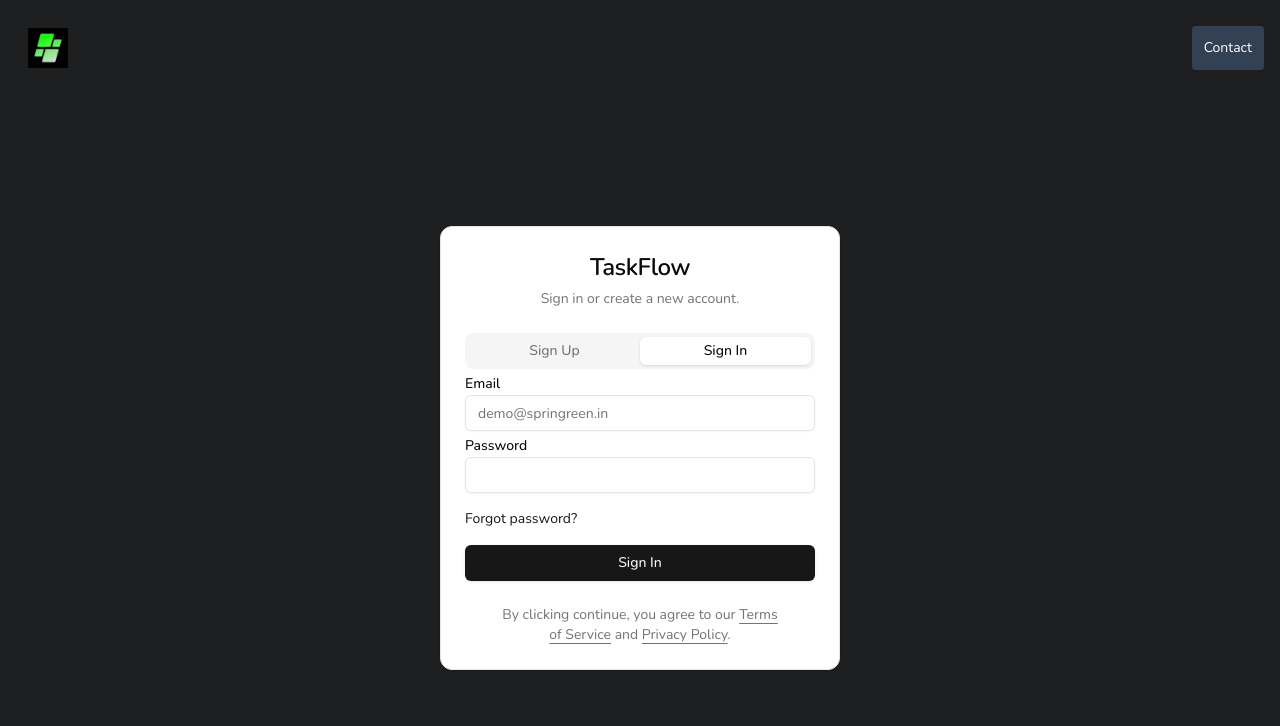
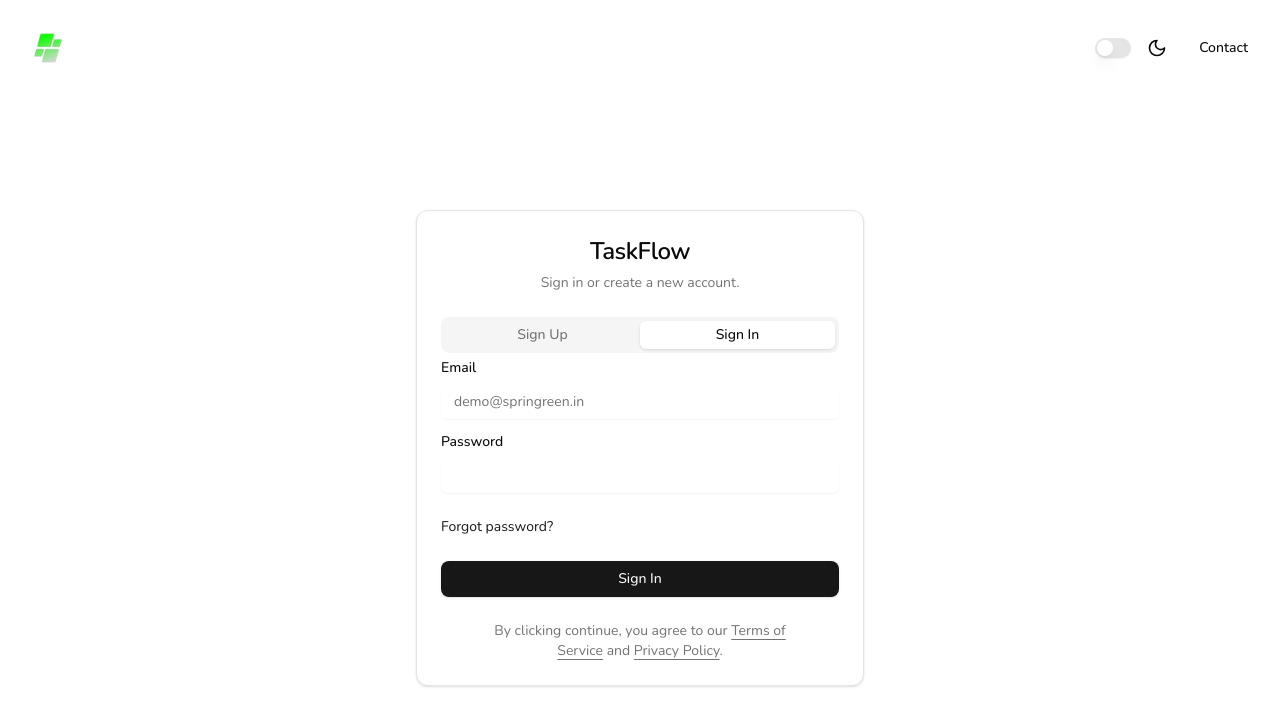
Before and after one commit to mohit-nagaraj/asanaclone, a Next.js app: page /auth in a window 1280 px wide. Shown: the top 726 px of the page. Built offline with nearby package versions, Linux system fonts and the light colour scheme.

Commit message:
Modified Sign-in

```diff
--- a/src/app/auth/page.tsx
+++ b/src/app/auth/page.tsx
@@ -1,7 +1,9 @@
-"use client";
+"use client"
 
-import { useEffect, useState } from "react";
-import { Button } from "@/components/ui/button";
+import { useEffect, useState } from "react"
+import { useRouter, useSearchParams } from "next/navigation"
+import { Moon, Sun } from 'lucide-react'
+import { Button } from "@/components/ui/button"
 import {
   Card,
   CardContent,
@@ -9,58 +11,73 @@ import {
   CardFooter,
   CardHeader,
   CardTitle,
-} from "@/components/ui/card";
-import { Input } from "@/components/ui/input";
-import { Label } from "@/components/ui/label";
-import { Tabs, TabsContent, TabsList, TabsTrigger } from "@/components/ui/tabs";
-import { useRouter, useSearchParams } from "next/navigation";
+} from "@/components/ui/card"
+import { Input } from "@/components/ui/input"
+import { Switch } from "@/components/ui/switch"
+import { Label } from "@/components/ui/label"
+import { Tabs, TabsContent, TabsList, TabsTrigger } from "@/components/ui/tabs"
 import { ForgotPasswordModal } from "@/components/modal/forgot-password";
 
 export default function AuthForm() {
-  const router = useRouter();
-  const query = useSearchParams();
-  const logout = query.get("logout");
-  const [loggingOut, setLoggingOut] = useState<boolean>(
-    logout === "true" ? true : false
-  );
-
-  const [isLoading, setIsLoading] = useState<boolean>(false);
-
-  async function onSubmit(event: React.FormEvent<HTMLFormElement>) {
-    event.preventDefault();
-    setIsLoading(true);
-    router.push("/home");
-    setTimeout(() => {
-      setIsLoading(false);
-    }, 3000);
-  }
+  const router = useRouter()
+  const query = useSearchParams()
+  const logout = query.get("logout")
+  const [loggingOut, setLoggingOut] = useState<boolean>(logout === "true")
+  const [isLoading, setIsLoading] = useState<boolean>(false)
+  const [isDarkMode, setIsDarkMode] = useState<boolean>(false)
 
   useEffect(() => {
     if (logout) {
       setTimeout(() => {
-        setLoggingOut(false);
-      }, 3000);
+        setLoggingOut(false)
+      }, 3000)
     }
-  }, []);
+  }, [logout])
+
+  useEffect(() => {
+    // Check for user's preferred color scheme
+    if (window.matchMedia && window.matchMedia('(prefers-color-scheme: dark)').matches) {
+      setIsDarkMode(true)
+    }
+  }, [])
+
+  async function onSubmit(event: React.FormEvent<HTMLFormElement>) {
+    event.preventDefault()
+    setIsLoading(true)
+    router.push("/home")
+    setTimeout(() => {
+      setIsLoading(false)
+    }, 3000)
+  }
+
+  function toggleDarkMode() {
+    setIsDarkMode(!isDarkMode)
+  }
 
   return (
-    <div className="flex flex-col h-screen bg-[#1E1F21]">
-      <div className="w-full flex justify-between p-4 ">
+    <div className={`flex flex-col min-h-screen ${isDarkMode ? 'dark' : ''}`}>
+      <div className="w-full flex justify-between p-4 bg-background text-foreground">
         <div className="flex items-center p-3">
-          <img src="springreen_logo.png" alt="Logo" className="h-10" />
+          <img src="springreen_logo1.png" alt="TaskFlow" className="h-10 w-10 transition-all duration-200 transform hover:scale-110 active:scale-95 " />
         </div>
-        <div className="flex items-center">
-          <a
-            href="/"
-            className="text-sm text-white bg-slate-700 p-3 rounded-sm text-primary hover:bg-slate-300 hover:text-black"
-          >
+        <div className="flex items-center space-x-4">
+          <Switch
+            onCheckedChange={toggleDarkMode}
+            className="text-foreground"
+          />
+            {isDarkMode ? <Sun className="h-5 w-5" /> : <Moon className="h-5 w-5" />}
+            <span className="sr-only">Toggle dark mode</span>
+
+          <Button variant="ghost" asChild>
+            <a href="/" className="text-sm">
               Contact
             </a>
+          </Button>
         </div>
       </div>
-      <div className="flex flex-col items-center justify-center flex-1">
+      <div className="flex flex-col items-center justify-center flex-1 p-4 bg-background">
         {loggingOut ? (
-          <Card className="w-[400px]">
+          <Card className={`w-full max-w-md ${isDarkMode ? " bg-[#2e2e30]":""} `}>
             <CardHeader className="text-center">
               <CardTitle className="text-2xl">TaskFlow</CardTitle>
               <CardDescription>Logging out...</CardDescription>
@@ -72,7 +89,7 @@ export default function AuthForm() {
             </CardContent>
           </Card>
         ) : (
-          <Card className="w-[400px]">
+            <Card className={`w-full max-w-md ${isDarkMode ? "bg-[#2e2e30]":""} `}>
             <CardHeader className="text-center">
               <CardTitle className="text-2xl">TaskFlow</CardTitle>
               <CardDescription>
@@ -87,27 +104,28 @@ export default function AuthForm() {
                 </TabsList>
                 <TabsContent value="signin">
                   <form onSubmit={onSubmit}>
+                    <div className="grid gap-4">
                       <div className="grid gap-2">
-                      <div className="grid gap-1">
-                        <Label htmlFor="email">Email</Label>
+                        <Label htmlFor="email-signin">Email</Label>
                         <Input
-                          id="email"
+                          id="email-signin"
                           placeholder="demo@springreen.in"
                           type="email"
                           autoCapitalize="none"
                           autoComplete="email"
                           autoCorrect="off"
                           required
+                          className="border-white"
                           disabled={isLoading}
                         />
                       </div>
-                      <div className="grid gap-1">
-                        <Label htmlFor="password">Password</Label>
+                      <div className="grid gap-2">
+                        <Label htmlFor="password-signin">Password</Label>
                         <Input
-                          id="password"
-                          placeholder=""
+                          id="password-signin"
                           type="password"
                           autoCapitalize="none"
+                          className="border-white"
                           autoComplete="current-password"
                           autoCorrect="off"
                           required
@@ -117,10 +135,9 @@ export default function AuthForm() {
                         <div className="flex items-center justify-between text-sm">
                           <ForgotPasswordModal />
                         </div>
-
-                      <Button disabled={isLoading}>
+                        <Button disabled={isLoading} type="submit" className=" rounded-lg transition-all duration-200 transform hover:scale-105 active:scale-95 disabled:opacity-50">
                         {isLoading && (
-                          <div className="mr-2 h-4 w-4 animate-spin rounded-full border-2 border-primary border-t-transparent hover:bg-black hover:text-white"></div>
+                          <div className="mr-2 h-4 w-4 animate-spin rounded-full border-2 border-background border-t-foreground"></div>
                         )}
                         Sign In
                       </Button>
@@ -129,36 +146,37 @@ export default function AuthForm() {
                 </TabsContent>
                 <TabsContent value="signup">
                   <form onSubmit={onSubmit}>
+                    <div className="grid gap-4">
                       <div className="grid gap-2">
-                      <div className="grid gap-1">
-                        <Label htmlFor="email">Email</Label>
+                        <Label htmlFor="email-signup">Email</Label>
                         <Input
-                          id="email"
+                          id="email-signup"
                           placeholder="demo@springreen.in"
                           type="email"
                           autoCapitalize="none"
                           autoComplete="email"
                           autoCorrect="off"
                           required
+                          className="border-white"
                           disabled={isLoading}
                         />
                       </div>
-                      <div className="grid gap-1">
-                        <Label htmlFor="password">Password</Label>
+                      <div className="grid gap-2">
+                        <Label htmlFor="password-signup">Password</Label>
                         <Input
-                          id="password"
-                          placeholder=""
+                          id="password-signup"
                           type="password"
                           autoCapitalize="none"
                           autoComplete="new-password"
                           autoCorrect="off"
                           required
+                          className="border-white"
                           disabled={isLoading}
                         />
                       </div>
-                      <Button disabled={isLoading}>
+                        <Button disabled={isLoading} type="submit" className="rounded-lg transition-all duration-200 transform hover:scale-105 active:scale-95 disabled:opacity-50">
                         {isLoading && (
-                          <div className="mr-2 h-4 w-4 animate-spin rounded-full border-2 border-primary border-t-transparent"></div>
+                          <div className="mr-2 h-4 w-4 animate-spin rounded-full border-2 border-background border-t-foreground"></div>
                         )}
                         Sign Up
                       </Button>
@@ -167,7 +185,7 @@ export default function AuthForm() {
                 </TabsContent>
               </Tabs>
             </CardContent>
-            <CardFooter className="flex justify-center">
+            <CardFooter>
               <p className="px-8 text-center text-sm text-muted-foreground">
                 By clicking continue, you agree to our{" "}
                 <a
@@ -190,5 +208,5 @@ export default function AuthForm() {
         )}
       </div>
     </div>
-  );
+  )
 }
--- a/src/components/screens/HomePage.tsx
+++ b/src/components/screens/HomePage.tsx
@@ -39,12 +39,12 @@ const HomePage = () => {
             Good{" "}
             {(() => {
               const hour = new Date().getHours();
-              if (hour < 12) return "morning";
-              if (hour < 18) return "afternoon";
-              if (hour < 21) return "evening";
+              if (hour >= 6 && hour < 12) return "morning";
+              if (hour >= 12 && hour < 18) return "afternoon";
+              if (hour >= 18 && hour < 21) return "evening";
               return "night";
             })()}
-            , Mohit
+            , Springreen
           </h2>
         </div>
 
```
Also changed, not shown: public/springreen_logo.png (deleted), public/springreen_logo1.png (added). Lines whose indentation alone changed are shown as unchanged.
